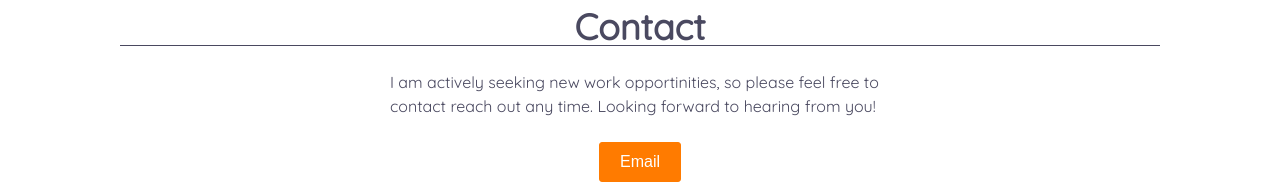
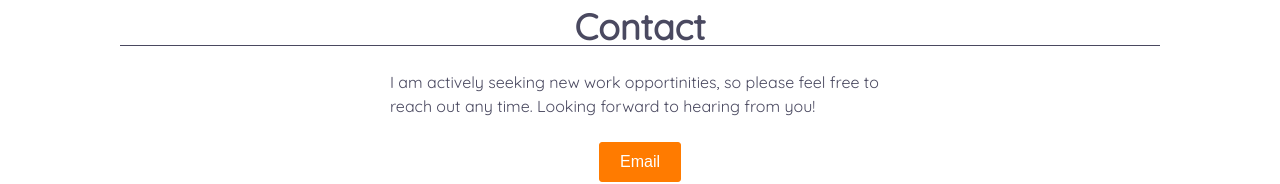
Before and after one commit to joe-gerhard/portfolio, a React (Create React App) app: page / in a window 1280 px wide. Shown: the part 5572-5756 px from the top of the page. Built offline with nearby package versions, Linux system fonts and the light colour scheme.

Commit message:
Update Contact copy

```diff
--- a/src/components/ContactSection/ContactSection.jsx
+++ b/src/components/ContactSection/ContactSection.jsx
@@ -15,8 +15,7 @@ const ContactSection = ({ contactRef }) => {
             <SocialBar />
             <p>
                 I am actively seeking new work opportinities, so please feel
-                free to contact reach out any time. Looking forward to hearing
-                from you!
+                free to reach out any time. Looking forward to hearing from you!
             </p>
             <Button dark onClick={handleEmailMe}>
                 Email
```
